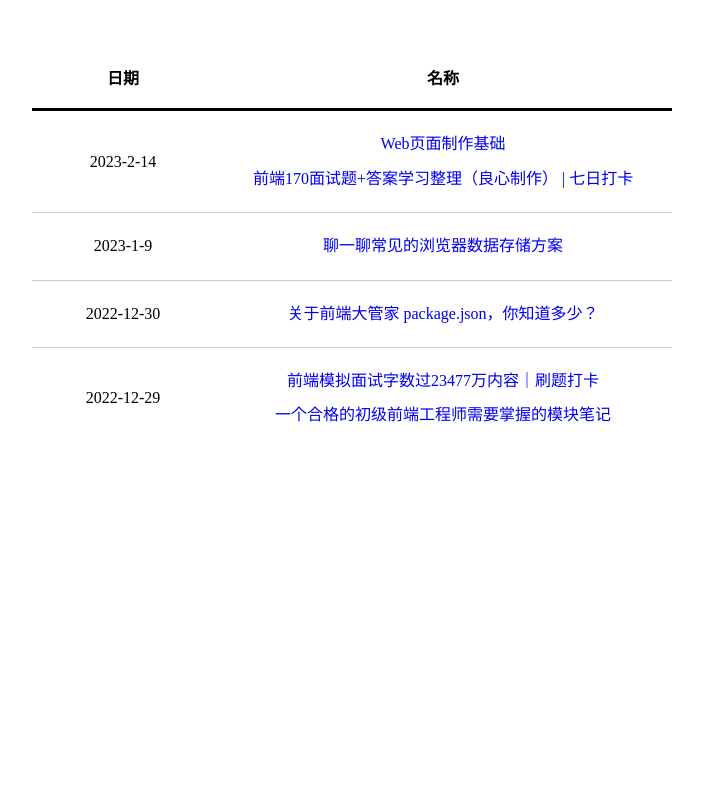
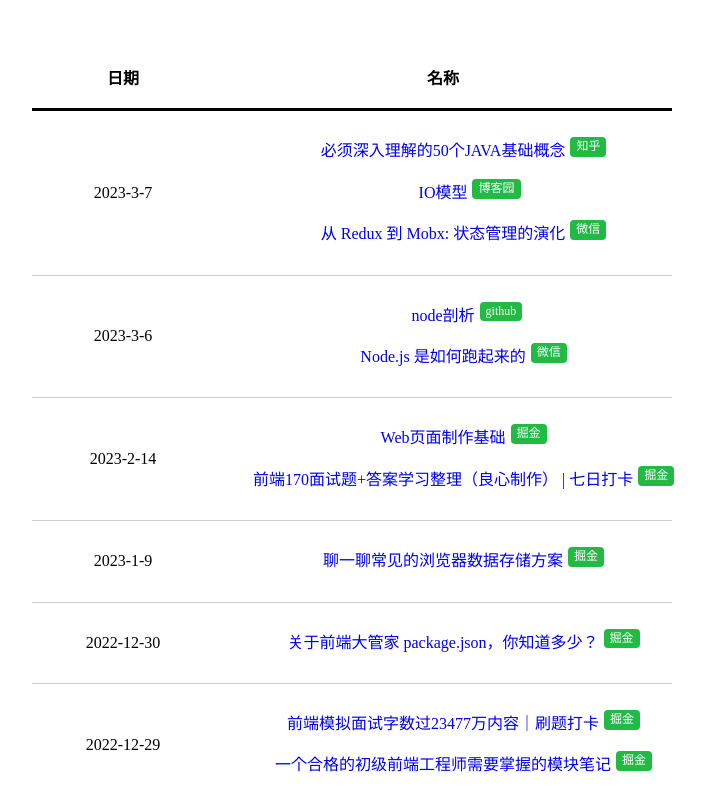
Before and after one commit to chendreamer/Jquery-UI, a plain HTML site: page demo/records/index.html in a window 1280 px wide. Shown: the whole page, without its empty margins (288-993 px from the left). Drawn offline with Linux system fonts and the light colour scheme.

Commit message:
日常打卡

```diff
--- a/css/index.css
+++ b/css/index.css
@@ -46,7 +46,8 @@
     display: flex;
     justify-content: space-around;
 }
-.article-list-container>.container>div{
+
+.article-list-container>.container>div {
     flex: 1;
     padding: 0 1.5em;
 }
--- a/demo/records/history.json
+++ b/demo/records/history.json
@@ -1,32 +1,71 @@
 [
+    {
+        "date": "2023-3-7",
+        "history": [
+            {
+                "item": "必须深入理解的50个JAVA基础概念",
+                "url": "https://www.zhihu.com/column/c_1046719595074949120",
+                "from": "知乎"
+            },
+            {
+                "item": "IO模型",
+                "url": "https://www.cnblogs.com/javalyy/p/8882066.html?utm_source=pocket_reader",
+                "from": "博客园"
+            },
+            {
+                "item": "从 Redux 到 Mobx: 状态管理的演化",
+                "url": "https://mp.weixin.qq.com/s/39rNSmX-E0xhQxMwwDvRmg",
+                "from": "微信"
+            }
+        ]
+    },
+    {
+        "date": "2023-3-6",
+        "history": [
+            {
+                "item": "node剖析",
+                "url": "https://github.com/theanarkh/understand-nodejs/tree/master/docs",
+                "from": "github"
+            },
+            {
+                "item": "Node.js 是如何跑起来的",
+                "url": "https://mp.weixin.qq.com/s/8QFKeFW6qcZXi3r9Qfm0GA",
+                "from": "微信"
+            }
+        ]
+    },
     {
         "date": "2023-2-14",
         "history": [
             {
                 "item": "Web页面制作基础",
-                "url": "https://juejin.cn/post/6844904104712470535"
+                "url": "https://juejin.cn/post/6844904104712470535",
+                "from": "掘金"
             },
             {
                 "item": "前端170面试题+答案学习整理（良心制作） | 七日打卡",
-                "url": "https://juejin.cn/post/6917635279423537165#heading-1"
+                "url": "https://juejin.cn/post/6917635279423537165#heading-1",
+                "from": "掘金"
             }
         ]
     },
     {
-        "date":"2023-1-9",
-        "history":[
+        "date": "2023-1-9",
+        "history": [
             {
                 "item": "聊一聊常见的浏览器数据存储方案",
-                "url": "https://juejin.cn/post/7163469883441676302"
+                "url": "https://juejin.cn/post/7163469883441676302",
+                "from": "掘金"
             }
         ]
     },
     {
-        "date":"2022-12-30",
-        "history":[
+        "date": "2022-12-30",
+        "history": [
             {
                 "item": "关于前端大管家 package.json，你知道多少？",
-                "url": "https://juejin.cn/post/7023539063424548872"
+                "url": "https://juejin.cn/post/7023539063424548872",
+                "from": "掘金"
             }
         ]
     },
@@ -35,11 +74,13 @@
         "history": [
             {
                 "item": "前端模拟面试字数过23477万内容｜刷题打卡",
-                "url": "https://juejin.cn/post/6948576107163549732#heading-89"
+                "url": "https://juejin.cn/post/6948576107163549732#heading-89",
+                "from": "掘金"
             },
             {
                 "item": "一个合格的初级前端工程师需要掌握的模块笔记",
-                "url": "https://juejin.cn/post/6925197705832562696#heading-164"
+                "url": "https://juejin.cn/post/6925197705832562696#heading-164",
+                "from": "掘金"
             }
         ]
     }
--- a/demo/records/index.html
+++ b/demo/records/index.html
@@ -33,6 +33,11 @@
         padding-bottom: 8px;
     }
 
+    table>tbody>tr>td>div {
+        margin-top: 23px;
+        margin-bottom: 23px;
+    }
+
     table>tbody>tr>td:first-child {
         min-width: 150px;
     }
@@ -41,6 +46,31 @@
         content: " ";
         display: block;
         margin: 6px 0;
+    }
+
+    #table a {
+        position: relative;
+        padding-top: 10px;
+        padding-bottom: 10px;
+        margin-bottom: 30px;
+    }
+
+    #table a .label {
+        position: absolute;
+        top: 5px;
+        left: calc(100% + 5px);
+    }
+
+    .ui.teal.label {
+        font-size: 12px;
+        padding: 3px 6px;
+        display: inline-block;
+        vertical-align: baseline;
+        background-color: #21ba45 !important;
+        border-color: #21ba45 !important;
+        border-radius: 4px;
+        color: #fff !important;
+        white-space: nowrap;
     }
 
     table>tbody>tr:not(:last-child)>td {
@@ -85,7 +115,9 @@
                 let str = `
                         <tr>
                             <td>${item.date}</td>
-                            <td>${item.history.map((innerItem) => { return `<p><a href="${innerItem.url}" target="_blank">${innerItem.item}</a></p>` }).join('')}</td>
+                            <td>
+                                ${item.history.map((innerItem) => { return `<div><a href="${innerItem.url}" target="_blank">${innerItem.item}<div class="floating ui teal label">${innerItem.from}</div></a></div>` }).join('')}
+                            </td>
                         </tr>
                     `;
                 $('#table tbody').append(str);
```
